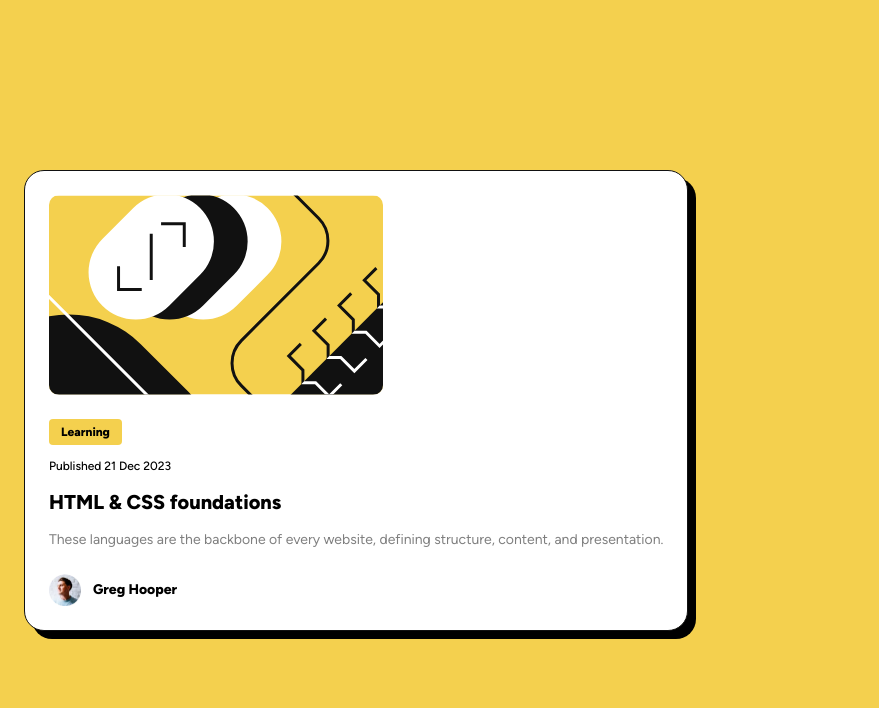
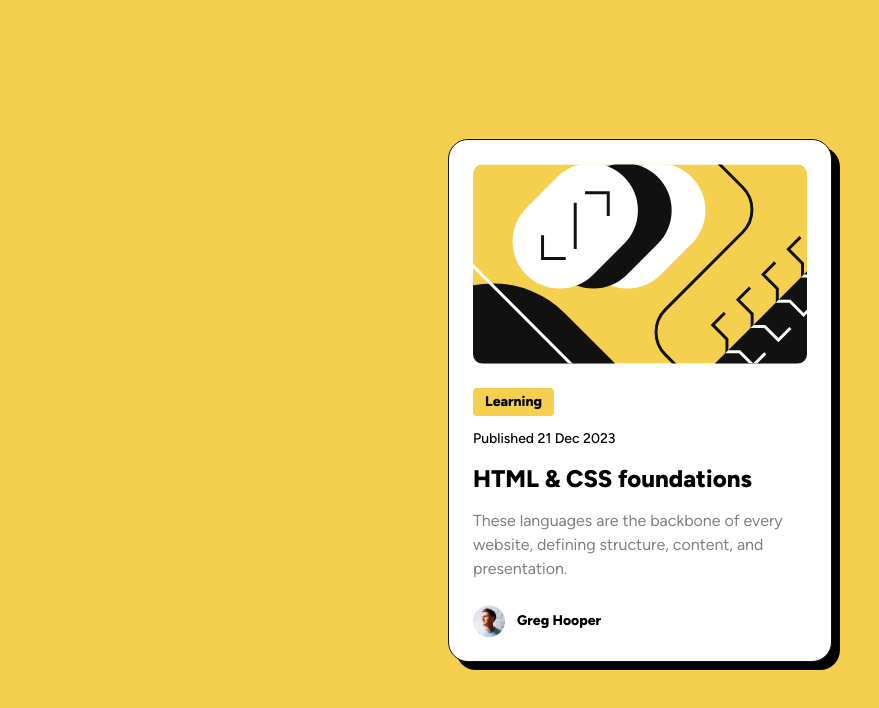
Before and after one commit to davidinoa/blog-preview-card, a website built with Vite: page index.html in a window 1280 px wide. Shown: the whole page, without its empty margins (0-879 px from the left). Built offline with nearby package versions, Linux system fonts and the light colour scheme.

Commit message:
feat: complete desktop version

```diff
--- a/index.html
+++ b/index.html
@@ -8,10 +8,10 @@
     <title>Blog Preview Card</title>
   </head>
   <body
-    class="bg-yellow flex min-h-[100svh] w-screen items-center p-6 font-sans"
+    class="bg-yellow flex min-h-[100svh] w-screen min-w-[21rem] items-center justify-center p-6 font-sans"
   >
     <article
-      class="flex flex-col gap-6 rounded-[1.25rem] border border-black bg-white p-6 leading-normal shadow-[8px_8px_0px_0px_black]"
+      class="flex max-w-[24rem] flex-col gap-6 rounded-[1.25rem] border border-black bg-white p-6 leading-normal shadow-[8px_8px_0px_0px_black]"
     >
       <figure>
         <img
@@ -22,16 +22,20 @@
       </figure>
       <section class="flex flex-col gap-3">
         <span
-          class="bg-yellow inline-block w-fit rounded px-3 py-1 text-xs font-extrabold leading-normal"
+          class="bg-yellow inline-block w-fit rounded px-3 py-1 text-xs font-extrabold leading-normal md:text-sm"
           >Learning</span
         >
-        <p class="text-xs font-[500] leading-normal">
+        <p
+          class="text-xs font-[500] leading-normal md:text-sm md:leading-normal"
+        >
           Published <time datetime="2023-12-21">21 Dec 2023</time>
         </p>
-        <h1 class="text-xl font-extrabold leading-normal">
+        <h1
+          class="text-xl font-extrabold leading-normal md:text-2xl md:leading-normal"
+        >
           HTML & CSS foundations
         </h1>
-        <p class="text-grey text-sm leading-normal">
+        <p class="text-grey text-sm leading-normal md:text-base">
           These languages are the backbone of every website, defining structure,
           content, and presentation.
         </p>
```
